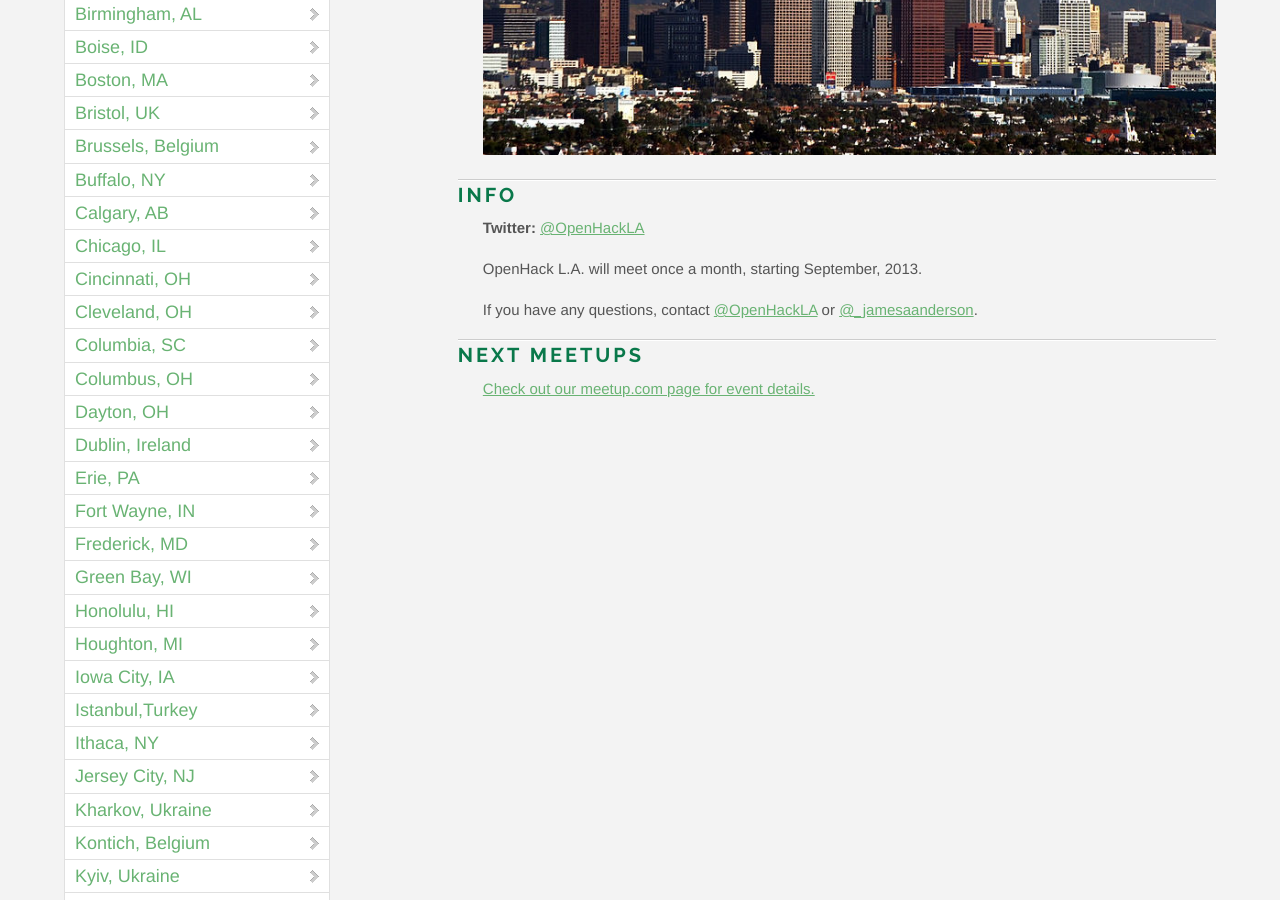
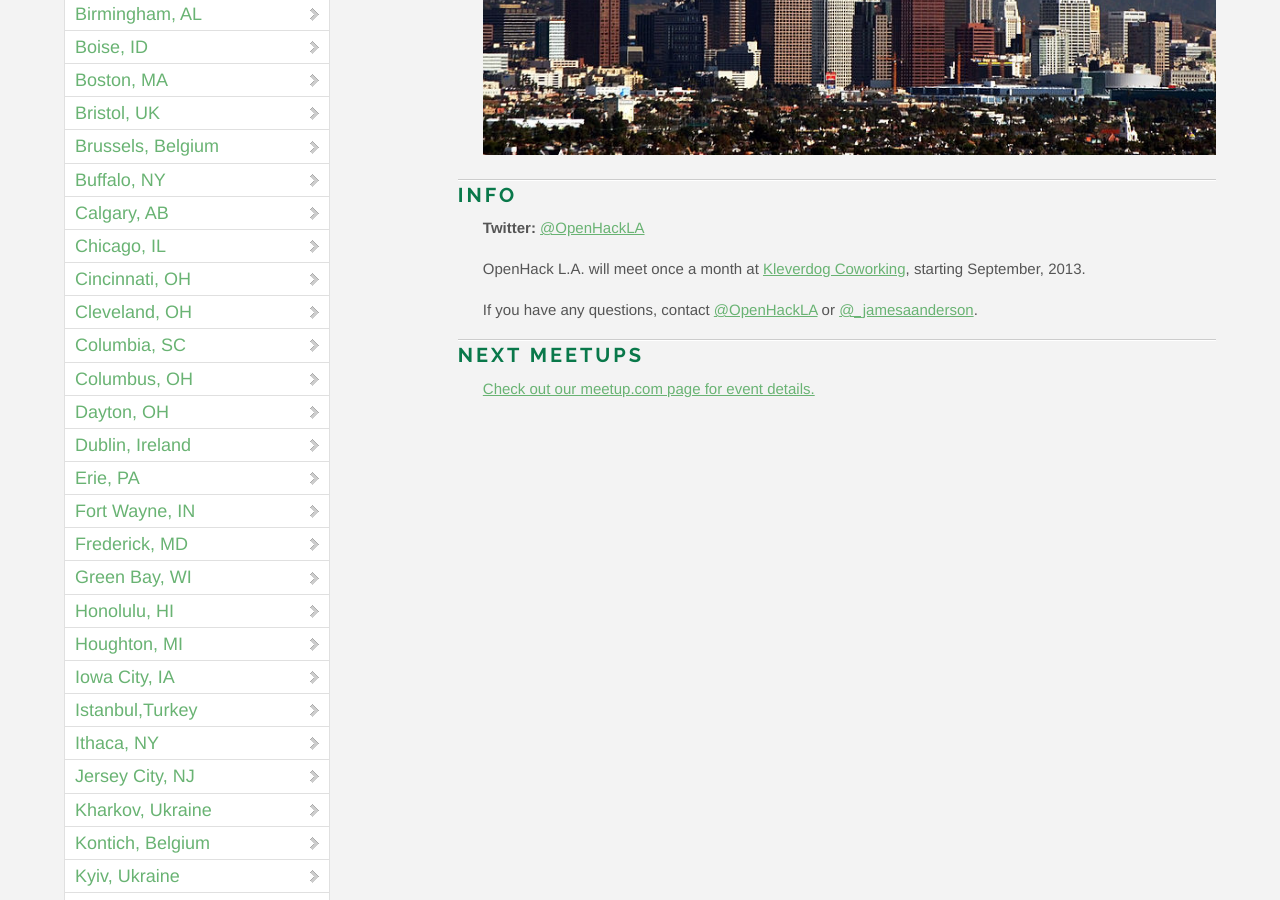
Before and after one commit to OpenHack/openhack.github.com, a Jekyll site: the page built from los_angeles/index.markdown, in a window 1280 px wide and 900 px high, scrolled down 550 px. Built offline with Jekyll 4.4.1, drawn with Linux system fonts in a browser that asks for light colours; nearby versions of some CDN libraries; Markdown is read by kramdown in place of the engine named in the settings; comment, search, counter and statistics services are not loaded.

Commit message:
Add location to OpenHack L.A.

```diff
--- a/los_angeles/index.markdown
+++ b/los_angeles/index.markdown
@@ -11,7 +11,7 @@ title: OpenHack - Los Angeles, CA
 
 **Twitter:** [@OpenHackLA](http://twitter.com/OpenHackLA)
 
-OpenHack L.A. will meet once a month, starting September, 2013.
+OpenHack L.A. will meet once a month at [Kleverdog Coworking](http://kleverdogcoworking.com), starting September, 2013.
 
 If you have any questions, contact [@OpenHackLA](http://twitter.com/OpenHackLA) or [@_jamesaanderson](http://twitter.com/_jamesaanderson).
 
```
